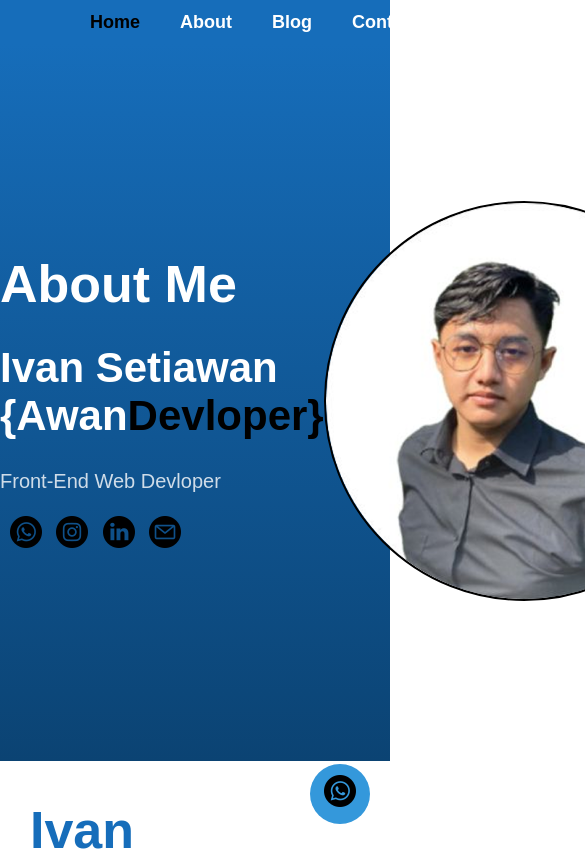
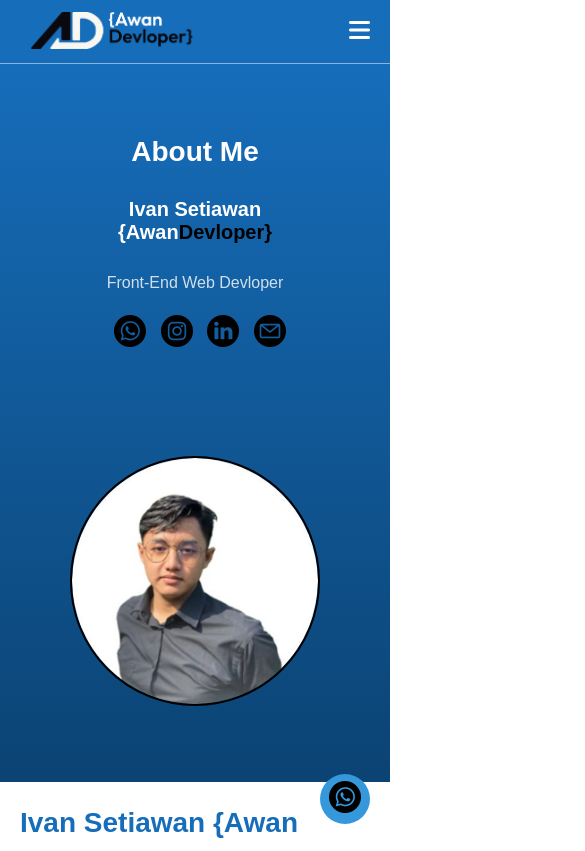
Before and after one commit to stwann05/awan-express-app, a website: page public/about.html in a window 390 px wide. Shown: the top 851 px of the page, 585 px wide, since content can reach past the window. Drawn offline with Linux system fonts and the light colour scheme; a web font is replaced by a local one.

Commit message:
build responsive mobile friendly

```diff
--- a/public/about.html
+++ b/public/about.html
@@ -11,6 +11,8 @@
     <link rel="preconnect" href="https://fonts.googleapis.com">
 <link rel="preconnect" href="https://fonts.gstatic.com" crossorigin>
 <link href="https://fonts.googleapis.com/css2?family=Montagu+Slab:opsz,wght@16..144,100..700&family=Overlock:ital,wght@0,400;0,700;0,900;1,400;1,700;1,900&display=swap" rel="stylesheet">
+ <!-- Favicon -->
+<link rel="stylesheet" href="https://cdnjs.cloudflare.com/ajax/libs/font-awesome/6.5.0/css/all.min.css">
   </head>
   <body>
      <!-- Tombol toggle chatbot -->
@@ -28,34 +30,33 @@
     <div id="loader">
       <div class="spinner"></div>
     </div>
-    <!-- Navigation bar -->
+   <!-- navbar -->
+
     <nav class="navbar">
   <div class="container">
+    <!-- Kiri: Logo -->
     <div class="logo">
-          <img src="assets/logo/logo.png" alt="Awan Devloper Logo" />
+      <img src="assets/logo/logo.png" alt="Awan Developer Logo" />
     </div>
-        <div class="menu">
+
+    <!-- Kanan: Hamburger dan Menu -->
+    <div class="right-section">
+      <div class="hamburger" id="hamburger">
+        <i class="fas fa-bars"></i>
+      </div>
+
+      <div class="menu" id="menu">
         <ul>
-            <li>
-              <a
-                href="index.html"
-                class="active"
-                onclick="delayedRedirect(event)"
-                >Home</a
-              >
-            </li>
-            <li>
-              <a href="about.html" onclick="delayedRedirect(event)">About</a>
-            </li>
+          <li><a href="index.html" class="active" id="home" onclick="delayedRedirect(event)">Home</a></li>
+          <li><a href="about.html" onclick="delayedRedirect(event)">About</a></li>
           <li><a href="blog" onclick="delayedRedirect(event)">Blog</a></li>
-            <li>
-              <a href="contact.html" onclick="delayedRedirect(event)">Contact</a>
-            </li>
+          <li><a href="contact.html" onclick="delayedRedirect(event)">Contact</a></li>
         </ul>
       </div>
     </div>
+  </div>
 </nav>
-    <!-- Navigation bar end -->
+<!-- navbar end -->
 
     <!-- About section -->
     <section class="about">
--- a/public/contact.html
+++ b/public/contact.html
@@ -13,6 +13,11 @@
     <link
       href="https://fonts.googleapis.com/css2?family=Overlock:ital,wght@0,400;0,700;0,900;1,400;1,700;1,900&display=swap"
       rel="stylesheet"
+    />
+    <!-- Favicon -->
+    <link
+      rel="stylesheet"
+      href="https://cdnjs.cloudflare.com/ajax/libs/font-awesome/6.5.0/css/all.min.css"
     />
   </head>
   <body>
@@ -35,13 +40,22 @@
     <div id="loader">
       <div class="spinner"></div>
     </div>
-    <!-- Navbar -->
+    <!-- navbar -->
+
     <nav class="navbar">
       <div class="container">
+        <!-- Kiri: Logo -->
         <div class="logo">
-          <img src="assets/logo/logo.png" alt="Awan Devloper Logo" />
+          <img src="assets/logo/logo.png" alt="Awan Developer Logo" />
         </div>
-        <div class="menu">
+
+        <!-- Kanan: Hamburger dan Menu -->
+        <div class="right-section">
+          <div class="hamburger" id="hamburger">
+            <i class="fas fa-bars"></i>
+          </div>
+
+          <div class="menu" id="menu">
             <ul>
               <li>
                 <a
@@ -64,8 +78,9 @@
             </ul>
           </div>
         </div>
+      </div>
     </nav>
-    <!-- Navbar End -->
+    <!-- navbar end -->
     <section class="contact">
       <div class="container">
         <div class="main-top">
--- a/public/css/responsive.css
+++ b/public/css/responsive.css
@@ -0,0 +1,179 @@
+/* Tablet (≤ 768px) */
+@media (max-width: 768px) {
+  .hamburger {
+    display: block;
+  }
+
+  .hamburger i {
+    transition: transform 0.3s ease;
+  }
+
+  .navbar {
+    border-bottom: 1px solid hsla(0, 0%, 100%, 0.5);
+  }
+
+  .menu {
+    position: fixed;
+    top: 0;
+    left: -100%;
+    width: 70%;
+    height: 100vh;
+    background-color: #166dba;
+    padding: 60px 20px;
+    display: flex;
+    flex-direction: column;
+    align-items: flex-start;
+    transition: left 0.3s ease-in-out;
+    z-index: 999;
+  }
+
+  .menu.show {
+    left: 0;
+  }
+
+  .menu ul {
+    display: flex;
+    flex-direction: column;
+    gap: 20px;
+    width: 100%;
+  }
+
+  .menu ul li {
+    width: 100%;
+  }
+
+  .menu ul li a {
+    display: block;
+    width: 100%;
+    padding: 10px 0;
+    font-size: 18px;
+    color: #fff;
+    text-decoration: none;
+    border-bottom: 1px solid rgba(255, 255, 255, 0.2);
+  }
+
+  .menu ul li a:hover {
+    opacity: 0.8;
+  }
+
+  .hero .container,
+  .about .container {
+    flex-direction: column;
+    text-align: center;
+    padding: 20px;
+  }
+
+  .hero .hero_img img,
+  .about .about-img img {
+    margin-left: 0;
+    width: 300px;
+  }
+
+  .hero .ctn-left h1,
+  .about .about-content h1,
+  .me .container h1 {
+    font-size: 36px;
+  }
+
+  .hero .ctn-right h2,
+  .about .about-content h2,
+  .me .container h2 {
+    font-size: 28px;
+  }
+
+  .hero .ctn-left h3,
+  .about .about-content h3,
+  .me .container p {
+    font-size: 18px;
+  }
+
+  .me .container {
+    padding: 20px;
+  }
+
+  .container {
+    width: 100%;
+    max-width: 100%;
+    padding: 0 16px;
+    box-sizing: border-box;
+  }
+
+  #chatbot-box {
+    width: 90%;
+    right: 5%;
+    bottom: 90px;
+  }
+}
+
+/* Handphone (≤ 480px) */
+@media (max-width: 480px) {
+  .navbar .logo img {
+    width: 60%;
+    padding: 10px;
+  }
+
+  .navbar .menu ul li a {
+    font-size: 16px;
+    margin-left: 0;
+  }
+
+  .hero .ctn-left h1,
+  .about .about-content h1,
+  .me .container h1 {
+    font-size: 28px;
+  }
+
+  .hero .ctn-right h2,
+  .about .about-content h2,
+  .me .container h2 {
+    font-size: 20px;
+  }
+
+  .hero .ctn-left h3,
+  .about .about-content h3,
+  .me .container p {
+    font-size: 16px;
+  }
+
+  .hero .hero_img img,
+  .about .about-img img {
+    width: 250px;
+  }
+
+  .footer-links {
+    flex-direction: column;
+    gap: 10px;
+  }
+
+  #contact-form,
+  #otp-form,
+  #verify-form {
+    width: 90%;
+    margin: 24px auto;
+  }
+
+  #chatbot-toggle {
+    width: 50px;
+    height: 50px;
+    font-size: 20px;
+  }
+
+  #chatbot-box {
+    width: 95%;
+    right: 2.5%;
+    max-height: 80%;
+  }
+
+  .spinner {
+    width: 60px;
+    height: 60px;
+    border-width: 4px;
+  }
+
+  .container {
+    width: 100%;
+    max-width: 100%;
+    padding: 0 12px;
+    box-sizing: border-box;
+  }
+}
--- a/public/css/style.css
+++ b/public/css/style.css
@@ -2,6 +2,27 @@
   margin: 0;
   padding: 0;
   box-sizing: border-box;
+}
+
+.navbar .container {
+  display: flex;
+  justify-content: space-between;
+  align-items: center;
+  padding: 0 20px;
+}
+
+.right-section {
+  display: flex;
+  align-items: center;
+  gap: 20px;
+}
+
+.hamburger {
+  display: none;
+  font-size: 24px;
+  color: white;
+  cursor: pointer;
+  z-index: 1001;
 }
 
 /* loader */
--- a/public/js/script.js
+++ b/public/js/script.js
@@ -11,6 +11,47 @@ function delayedRedirect(event) {
     window.location.href = url;
   }, 1500);
 }
+
+// hamburger menu
+const hamburger = document.getElementById("hamburger");
+const menu = document.getElementById("menu");
+const icon = hamburger.querySelector("i");
+
+// Toggle menu saat hamburger diklik
+hamburger.addEventListener("click", (e) => {
+  e.stopPropagation(); // agar tidak trigger click outside
+  menu.classList.toggle("show");
+
+  // Toggle ikon
+  if (menu.classList.contains("show")) {
+    icon.classList.remove("fa-bars");
+    icon.classList.add("fa-times");
+  } else {
+    icon.classList.remove("fa-times");
+    icon.classList.add("fa-bars");
+  }
+});
+
+// Tutup menu saat klik di luar area menu
+document.addEventListener("click", (e) => {
+  const isClickInside = menu.contains(e.target) || hamburger.contains(e.target);
+
+  if (!isClickInside && menu.classList.contains("show")) {
+    menu.classList.remove("show");
+    icon.classList.remove("fa-times");
+    icon.classList.add("fa-bars");
+  }
+});
+
+// Tutup menu saat salah satu link diklik
+const links = document.querySelectorAll("#menu a");
+links.forEach((link) => {
+  link.addEventListener("click", () => {
+    menu.classList.remove("show");
+    icon.classList.remove("fa-times");
+    icon.classList.add("fa-bars");
+  });
+});
 
 // chat bot
 const toggleBtn = document.getElementById("chatbot-toggle");
--- a/server.js
+++ b/server.js
@@ -103,6 +103,7 @@ app.post("/send-email", (req, res) => {
   });
 });
 
-app.listen(3000, () => {
-  console.log("Server jalan di http://localhost:3000");
+const PORT = process.env.PORT || 3000;
+app.listen(PORT, () => {
+  console.log(`Server jalan di port ${PORT}`);
 });
```
Also changed, not shown: public/index.html (+17 -4 lines). Lines whose indentation alone changed are shown as unchanged.
